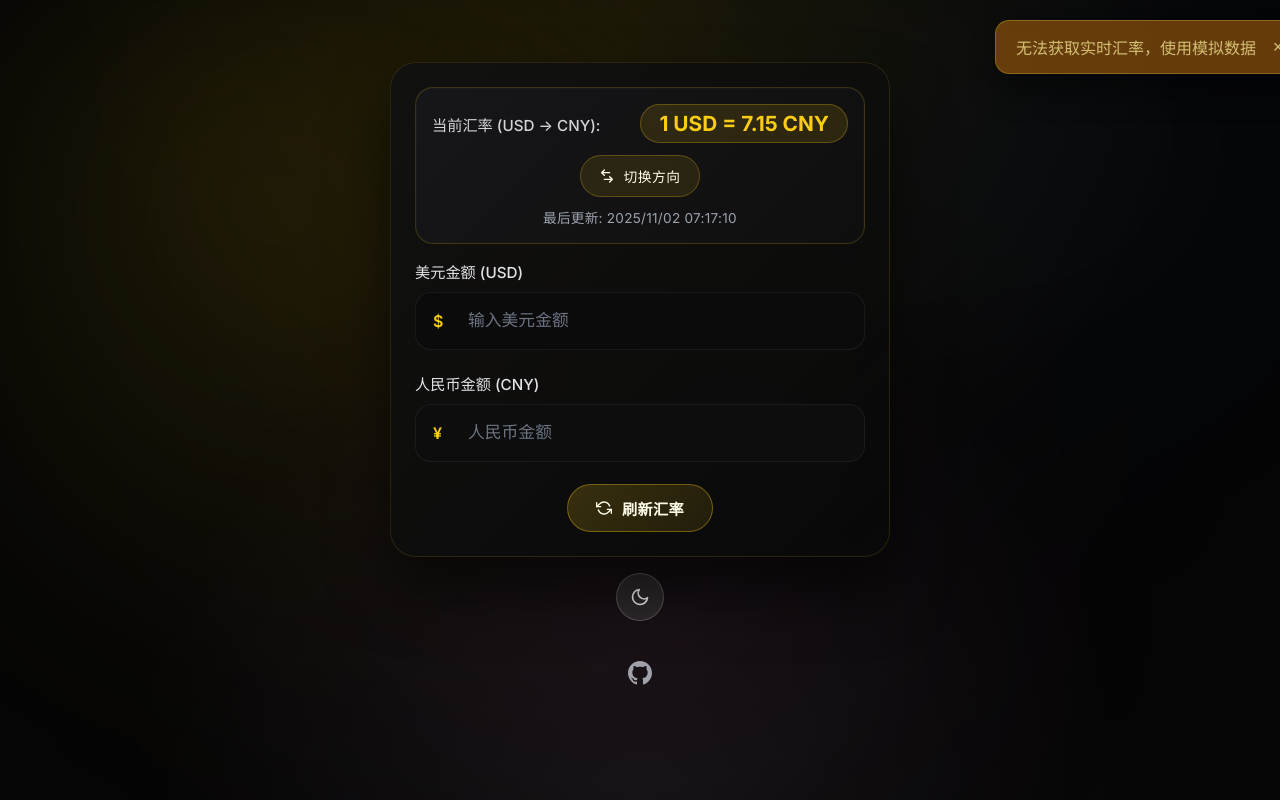
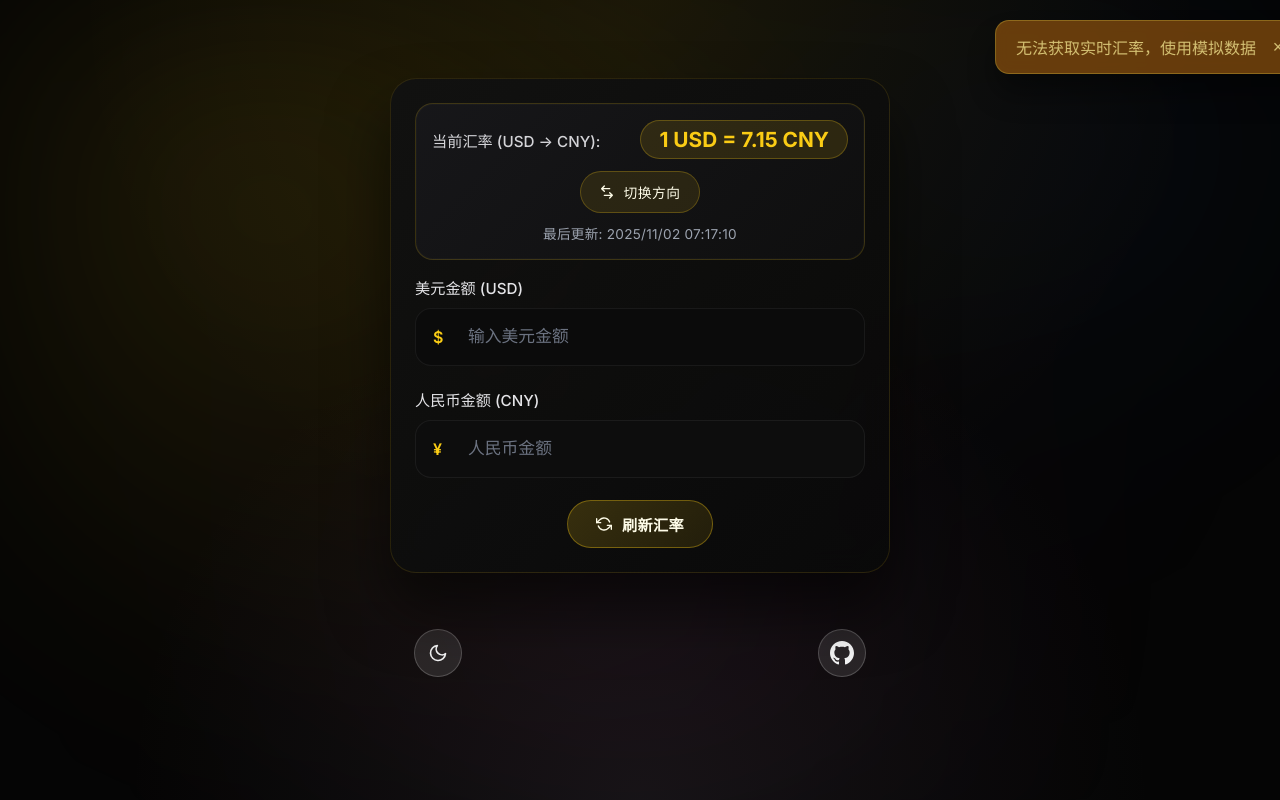
Before and after one commit to carterwayneskhizeine/USDtoCNY, a plain HTML site: page index.html in a window 1280 px wide. Drawn offline with Linux system fonts and the light colour scheme; no server answers.

Commit message:
Optimize the theme switching functionality, adjust styles to support a better user experience, and add a GitHub link icon.

```diff
--- a/index.html
+++ b/index.html
@@ -64,10 +64,7 @@
                 </div>
             </section>
 
-        </main>
-
-        <footer>
-            <div class="theme-toggle-footer">
+            <div class="card-footer-actions">
                 <button id="themeToggle" class="theme-btn" type="button" aria-label="切换主题">
                     <svg class="sun-icon" width="20" height="20" viewBox="0 0 24 24" fill="none">
                         <circle cx="12" cy="12" r="5" stroke="currentColor" stroke-width="2"/>
@@ -77,15 +74,15 @@
                         <path d="M21 12.79A9 9 0 1 1 11.21 3 7 7 0 0 0 21 12.79z" stroke="currentColor" stroke-width="2" stroke-linecap="round" stroke-linejoin="round"/>
                     </svg>
                 </button>
-            </div>
-            <div class="footer-text">
                 <a href="https://github.com/carterwayneskhizeine/USDtoCNY" target="_blank" rel="noopener noreferrer" class="github-link" aria-label="View source on GitHub">
                     <svg width="24" height="24" viewBox="0 0 24 24" fill="currentColor">
                         <path d="M12 0c-6.626 0-12 5.373-12 12 0 5.302 3.438 9.8 8.207 11.387.599.111.793-.261.793-.577v-2.234c-3.338.726-4.033-1.416-4.033-1.416-.546-1.387-1.333-1.756-1.333-1.756-1.089-.745.083-.729.083-.729 1.205.084 1.839 1.237 1.839 1.237 1.07 1.834 2.807 1.304 3.492.997.107-.775.418-1.305.762-1.604-2.665-.305-5.467-1.334-5.467-5.931 0-1.311.469-2.381 1.236-3.221-.124-.303-.535-1.524.117-3.176 0 0 1.008-.322 3.301 1.23.957-.266 1.983-.399 3.003-.404 1.02.005 2.047.138 3.006.404 2.291-1.552 3.297-1.23 3.297-1.23.653 1.653.242 2.874.118 3.176.77.84 1.235 1.911 1.235 3.221 0 4.609-2.807 5.624-5.479 5.921.43.372.823 1.102.823 2.222v3.293c0 .319.192.694.801.576 4.765-1.589 8.199-6.086 8.199-11.386 0-6.627-5.373-12-12-12z"/>
                     </svg>
                 </a>
             </div>
-        </footer>
+
+        </main>
+
     </div>
 
     <script src="script.js"></script>
--- a/style.css
+++ b/style.css
@@ -121,11 +121,15 @@ body.light-mode footer {
     color: #64748b;
 }
 
-/* 主题切换按钮 */
-.theme-toggle-footer {
+.card-footer-actions {
     display: flex;
-    justify-content: center;
-    margin-bottom: 16px;
+    justify-content: space-between;
+    align-items: center;
+    max-width: 500px;
+    width: 100%;
+    margin: 0 auto;
+    padding: 0 24px;
+    margin-top: 24px;
 }
 
 .theme-btn {
@@ -159,35 +163,35 @@ body.light-mode footer {
     border-color: rgba(0, 0, 0, 0.15);
 }
 
-.footer-text {
-    text-align: center;
-    font-size: 0.9rem;
-    letter-spacing: 0.04em;
-}
-
 .github-link {
-    display: inline-flex;
+    display: flex;
     align-items: center;
     justify-content: center;
-    color: #a1a1aa;
+    width: 48px;
+    height: 48px;
+    background: rgba(255, 255, 255, 0.1);
+    border: 1px solid rgba(255, 255, 255, 0.2);
+    border-radius: 50%;
+    cursor: pointer;
     transition: all 0.3s ease;
-    padding: 8px;
-    border-radius: 50%;
+    color: #f4f4f5;
 }
 
 .github-link:hover {
-    color: #fafaf9;
-    transform: scale(1.1) rotate(5deg);
-    background: rgba(255, 255, 255, 0.05);
+    background: rgba(255, 255, 255, 0.15);
+    border-color: rgba(255, 255, 255, 0.3);
+    transform: scale(1.05);
 }
 
 .light-mode .github-link {
-    color: #64748b;
+    background: rgba(0, 0, 0, 0.05);
+    border: 1px solid rgba(0, 0, 0, 0.1);
+    color: #1e293b;
 }
 
 .light-mode .github-link:hover {
-    color: #1e293b;
-    background: rgba(0, 0, 0, 0.05);
+    background: rgba(0, 0, 0, 0.1);
+    border-color: rgba(0, 0, 0, 0.15);
 }
 
 .sun-icon, .moon-icon {
```
Also changed, not shown: 1 other file.
